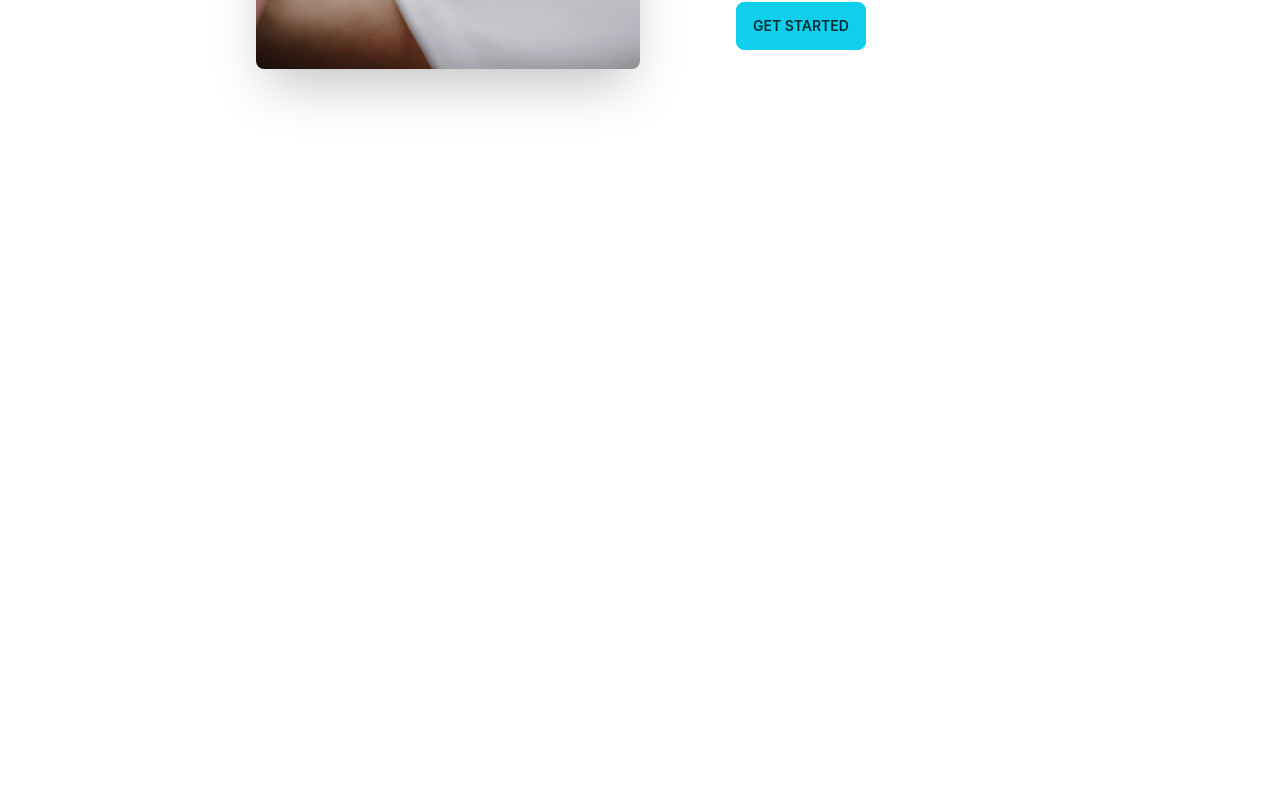
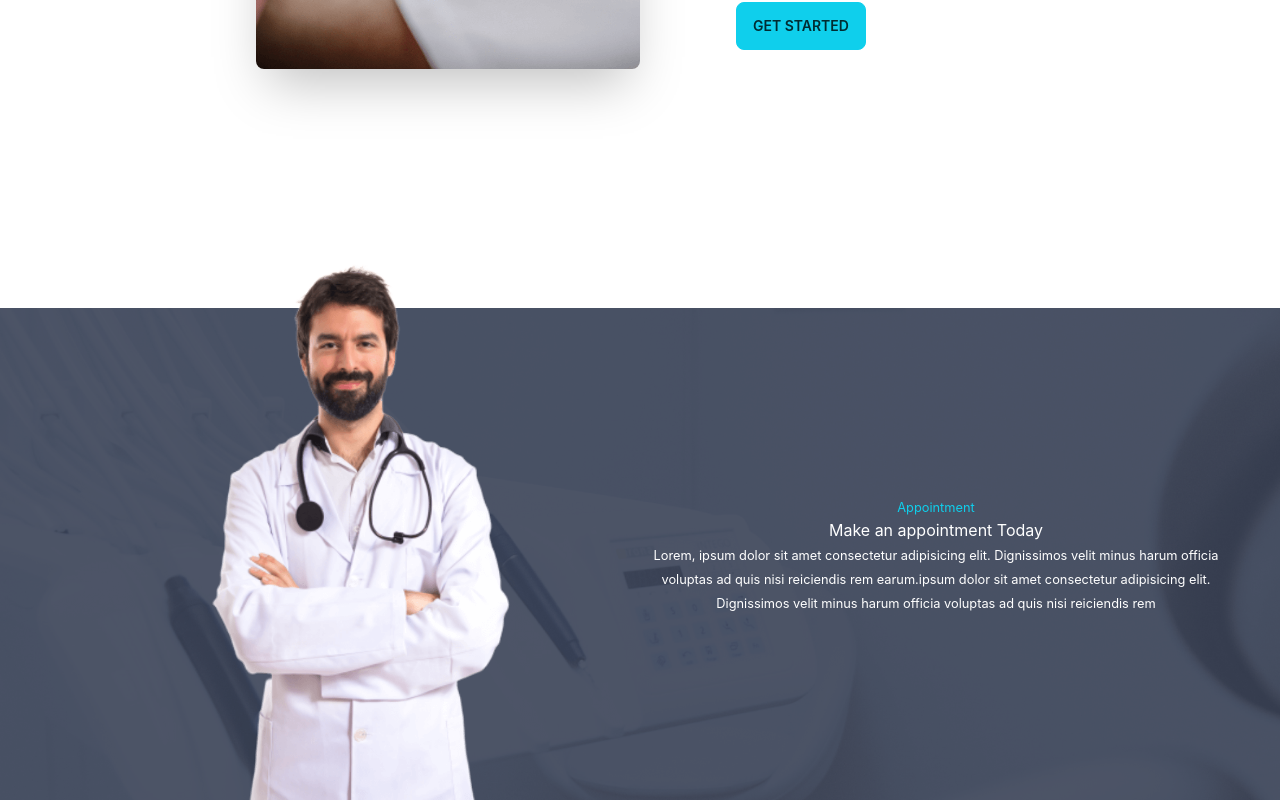
Before and after one commit to rezwanrahimr/Doctors-Portal, a React (Create React App) app: page / in a window 1280 px wide. Shown: the part 1927-2727 px from the top of the page. Before the commit the page ends 2155 px from the top, so only its background shows below. Built offline with nearby package versions, Linux system fonts and the light colour scheme.

Commit message:
appoinment section added

```diff
--- /dev/null
+++ b/src/components/Appoinment/Appoinment.js
@@ -0,0 +1,21 @@
+import React from 'react';
+import img from '../../assets/images/doctor.png';
+import background from '../../assets/images/appointment.png';
+const Appoinment = () => {
+    return (
+       <section className=' mt-20 ' style={{backgroundImage: `url(${background})`}}>
+           <div className='mx-12 flex items-center justify-center'>
+           <div className='flex-1'>
+            <img className='mt-[-100px]' src={img} alt="" />
+           </div>
+           <div className='flex-1 text-white'>
+               <small className='text-primary'>Appointment</small>
+               <h1 className=''>Make an appointment Today</h1>
+               <small>Lorem, ipsum dolor sit amet consectetur adipisicing elit. Dignissimos velit minus harum officia voluptas ad quis nisi reiciendis rem earum.ipsum dolor sit amet consectetur adipisicing elit. Dignissimos velit minus harum officia voluptas ad quis nisi reiciendis rem  </small>
+           </div>
+           </div>
+       </section>
+    );
+};
+
+export default Appoinment;
--- a/src/components/Home/Home.js
+++ b/src/components/Home/Home.js
@@ -1,4 +1,5 @@
 import React from 'react';
+import Appoinment from '../Appoinment/Appoinment';
 import Banner from '../Banner/Banner';
 import Care from '../Care/Care';
 import Info from '../Info/Info';
@@ -11,6 +12,7 @@ const Home = () => {
             <Info></Info>
             <Service></Service>
             <Care></Care>
+            <Appoinment></Appoinment>
         </div>
     );
 };
--- a/src/components/Info/Info.js
+++ b/src/components/Info/Info.js
@@ -1,10 +1,12 @@
 import { FontAwesomeIcon } from '@fortawesome/react-fontawesome';
 import React from 'react';
-import'./info.css';
+import './info.css';
 import { faClock } from '@fortawesome/free-regular-svg-icons';
 import { faLocationDot, faPhone } from '@fortawesome/free-solid-svg-icons';
 const Info = () => {
     return (
+
+
         <div className=''>
             <div className="flex w-full px-12 text-white">
                 <div className="grid h-20 flex-grow card bg-base-300 rounded-box place-items-center bg-gradient-to-r from-primary to-secondary">
```
